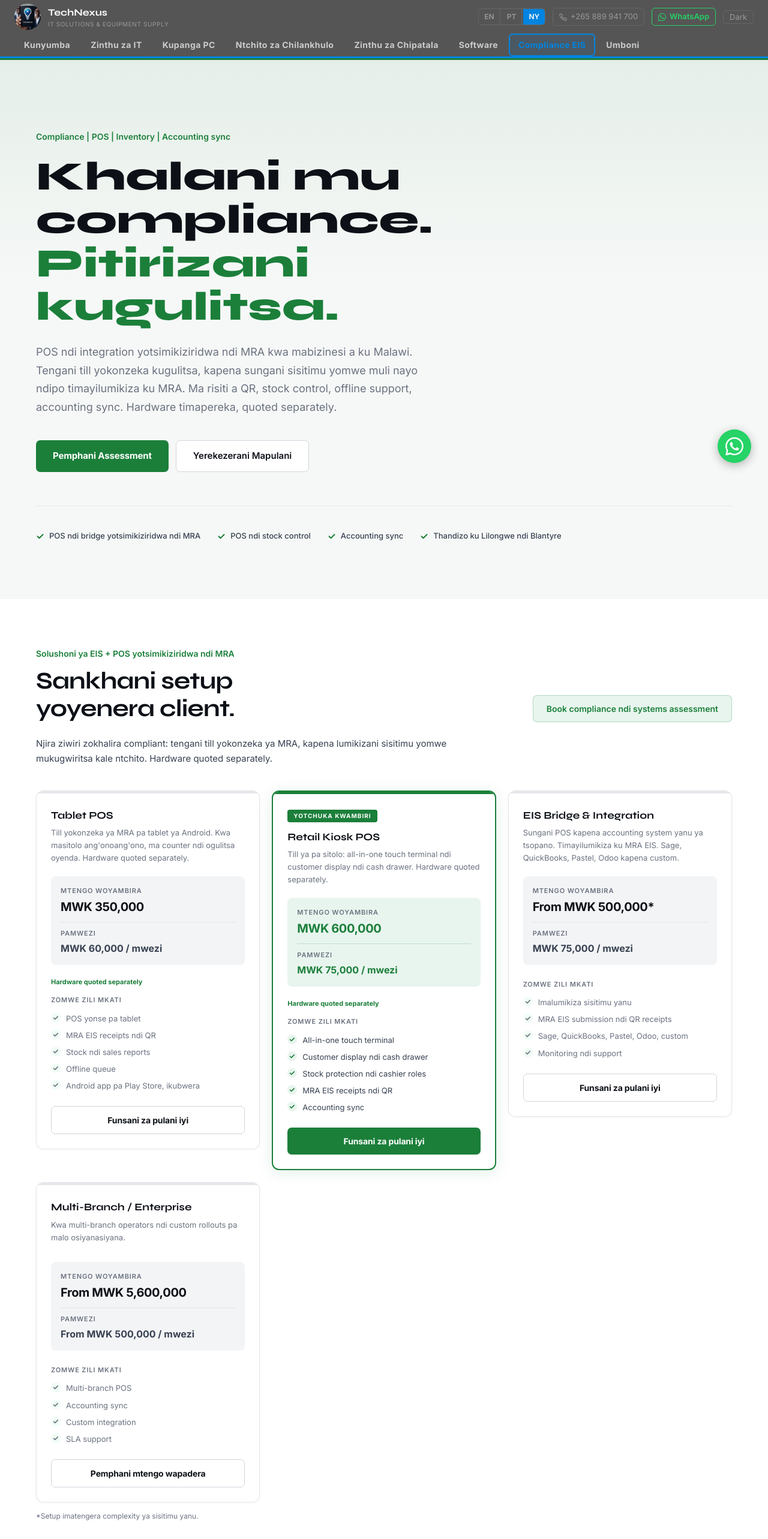
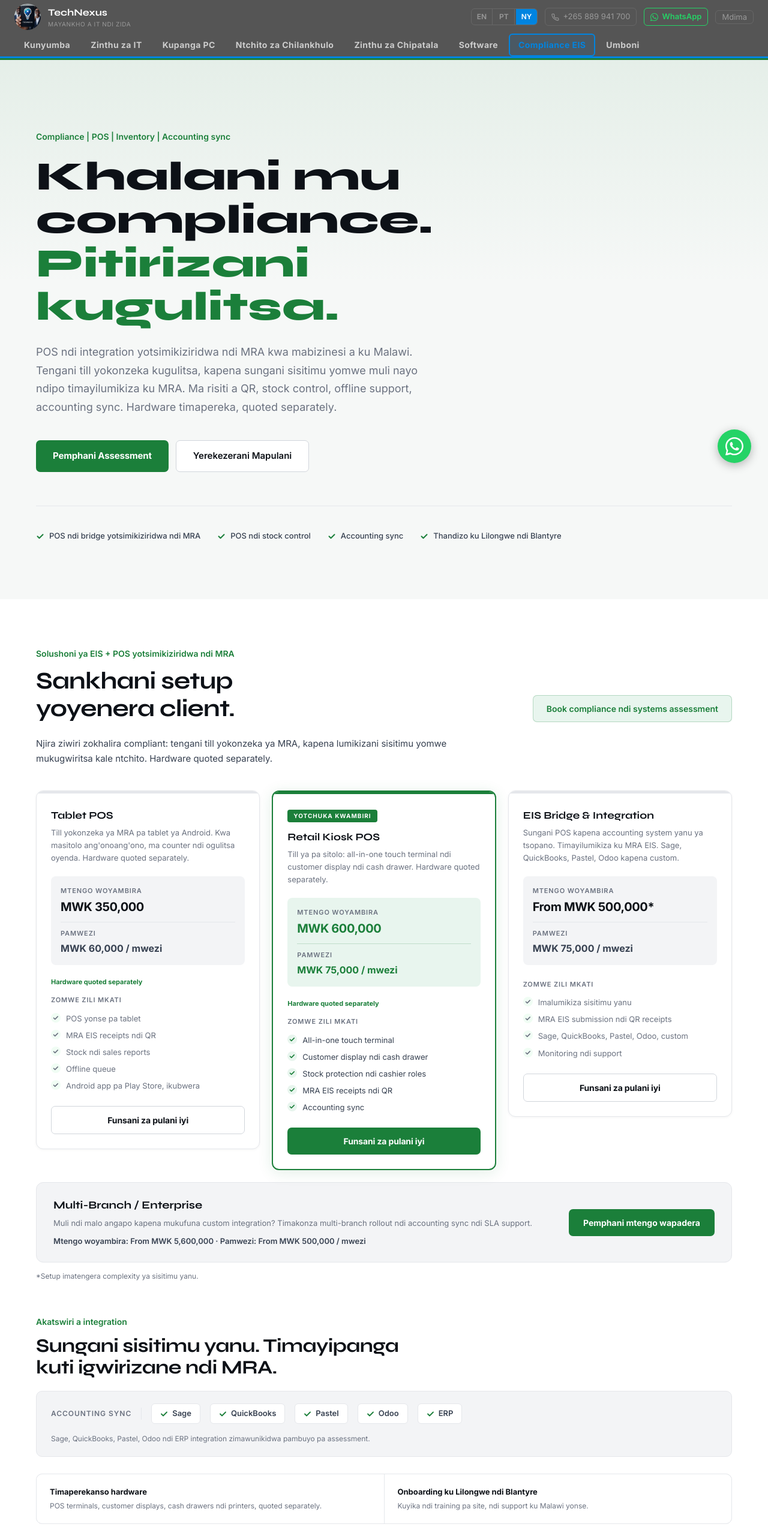
Before and after one commit to tafika-itaye/technexus-next, a Next.js app: page /ny/eis in a window 1280 px wide. Shown: the top 2566 px of the page at 60% size. Built offline with nearby package versions, Linux system fonts and the light colour scheme.

Commit message:
EIS: Multi-Branch as rectangle below offers, add optional services band

```diff
--- a/app/components/Footer.tsx
+++ b/app/components/Footer.tsx
@@ -3,9 +3,9 @@ import Link from "next/link";
 import { usePathname } from "next/navigation";
 
 const COPY = {
-  en: { rights: "All rights reserved.", privacy: "Privacy", terms: "Terms", credentials: "Credentials", cert: "MRA Certificate" },
-  pt: { rights: "Todos os direitos reservados.", privacy: "Privacidade", terms: "Termos", credentials: "Credenciais", cert: "Certificado MRA" },
-  ny: { rights: "Ufulu wonse ndi wosungidwa.", privacy: "Chinsinsi", terms: "Malamulo", credentials: "Umboni", cert: "Satifiketi ya MRA" },
+  en: { rights: "All rights reserved.", privacy: "Privacy", terms: "Terms", credentials: "Credentials", cert: "MRA Certificate", location: "Lilongwe and Blantyre, Malawi.", ppda: "PPDA Registered", mra: "MRA Compliant" },
+  pt: { rights: "Todos os direitos reservados.", privacy: "Privacidade", terms: "Termos", credentials: "Credenciais", cert: "Certificado MRA", location: "Lilongwe e Blantyre, Malawi.", ppda: "Registado PPDA", mra: "Conforme MRA" },
+  ny: { rights: "Ufulu wonse ndi wosungidwa.", privacy: "Chinsinsi", terms: "Malamulo", credentials: "Umboni", cert: "Satifiketi ya MRA", location: "Lilongwe ndi Blantyre, Malawi.", ppda: "Wolembedwa PPDA", mra: "Wovomerezeka ndi MRA" },
 };
 
 export default function Footer() {
@@ -18,7 +18,7 @@ export default function Footer() {
     <footer style={{ background: "var(--fl-neutral-90)", borderTop: "1px solid #2a2a2a", padding: "32px 40px", marginTop: "auto" }}>
       <div style={{ maxWidth: "1120px", margin: "0 auto", display: "flex", flexWrap: "wrap", alignItems: "center", justifyContent: "space-between", gap: "16px" }}>
         <div style={{ fontSize: "13px", color: "var(--fl-neutral-40)" }}>
-          &copy; 2026 TechNexus MW. {t.rights} Lilongwe and nationwide, Malawi.
+          &copy; 2026 TechNexus MW. {t.rights} {t.location}
         </div>
         <div style={{ display: "flex", gap: "24px", flexWrap: "wrap" }}>
           {[
@@ -43,7 +43,7 @@ export default function Footer() {
           </a>
         </div>
         <div style={{ fontSize: "12px", color: "var(--fl-neutral-60)" }}>
-          PPDA Registered &nbsp;|&nbsp; BRN.A6SNWQY &nbsp;|&nbsp; MRA Compliant
+          {t.ppda} &nbsp;|&nbsp; BRN.A6SNWQY &nbsp;|&nbsp; {t.mra}
         </div>
       </div>
     </footer>
--- a/app/components/Nav.tsx
+++ b/app/components/Nav.tsx
@@ -14,6 +14,12 @@ const links = [
   { href: "/eis",                  en: "EIS Compliance",    pt: "Conformidade EIS",       ny: "Compliance EIS" },
   { href: "/credentials",          en: "Credentials",       pt: "Credenciais",            ny: "Umboni" },
 ];
+
+const UI = {
+  en: { tagline: "IT Solutions & Equipment Supply", language: "Language", theme: "Toggle theme", dark: "Dark", light: "Light", darkMode: "Dark mode", lightMode: "Light mode", openMenu: "Open menu", closeMenu: "Close menu" },
+  pt: { tagline: "Soluções e Equipamento IT", language: "Idioma", theme: "Alternar tema", dark: "Escuro", light: "Claro", darkMode: "Modo escuro", lightMode: "Modo claro", openMenu: "Abrir menu", closeMenu: "Fechar menu" },
+  ny: { tagline: "Mayankho a IT ndi Zida", language: "Chilankhulo", theme: "Sinthani mawonekedwe", dark: "Mdima", light: "Kuwala", darkMode: "Mawonekedwe amdima", lightMode: "Mawonekedwe owala", openMenu: "Tsegulani menu", closeMenu: "Tsekani menu" },
+} as const;
 
 function getLang(pathname: string): "en" | "pt" | "ny" {
   if (pathname.startsWith("/pt")) return "pt";
@@ -41,6 +47,7 @@ export default function Nav() {
 
   const lang = getLang(pathname);
   const base = getBasePath(pathname);
+  const u = UI[lang];
 
   useEffect(() => {
     const saved = localStorage.getItem("tn-theme");
@@ -78,7 +85,7 @@ export default function Nav() {
           <Image src="/Products_logos/technexuslogo1.webp" alt="TechNexus logo" width={44} height={44} priority style={{ borderRadius: "50%", objectFit: "cover" }} />
           <div>
             <div style={{ fontFamily: "var(--font-display)", fontWeight: 700, fontSize: "1rem", color: "#fff" }}>TechNexus</div>
-            <div style={{ fontSize: "10px", color: "var(--fl-neutral-40)", textTransform: "uppercase", letterSpacing: "0.06em" }}>IT Solutions &amp; Equipment Supply</div>
+            <div style={{ fontSize: "10px", color: "var(--fl-neutral-40)", textTransform: "uppercase", letterSpacing: "0.06em" }}>{u.tagline}</div>
           </div>
         </Link>
 
@@ -93,8 +100,8 @@ export default function Nav() {
             <svg width="13" height="13" viewBox="0 0 24 24" fill="currentColor"><path d="M17.472 14.382c-.297-.149-1.758-.867-2.03-.967-.273-.099-.471-.148-.67.15-.197.297-.767.966-.94 1.164-.173.199-.347.223-.644.075-.297-.15-1.255-.463-2.39-1.475-.883-.788-1.48-1.761-1.653-2.059-.173-.297-.018-.458.13-.606.134-.133.298-.347.446-.52.149-.174.198-.298.298-.497.099-.198.05-.371-.025-.52-.075-.149-.669-1.612-.916-2.207-.242-.579-.487-.5-.669-.51-.173-.008-.371-.01-.57-.01-.198 0-.52.074-.792.372-.272.297-1.04 1.016-1.04 2.479 0 1.462 1.065 2.875 1.213 3.074.149.198 2.096 3.2 5.077 4.487.709.306 1.262.489 1.694.625.712.227 1.36.195 1.871.118.571-.085 1.758-.719 2.006-1.413.248-.694.248-1.289.173-1.413-.074-.124-.272-.198-.57-.347z"/><path d="M12 0C5.373 0 0 5.373 0 12c0 2.123.558 4.115 1.535 5.845L.057 23.704a.5.5 0 0 0 .614.666l6.062-1.594A11.942 11.942 0 0 0 12 24c6.627 0 12-5.373 12-12S18.627 0 12 0zm0 22c-1.885 0-3.652-.518-5.166-1.42l-.37-.218-3.83 1.006 1.022-3.724-.24-.386A9.943 9.943 0 0 1 2 12C2 6.477 6.477 2 12 2s10 4.477 10 10-4.477 10-10 10z"/></svg>
             WhatsApp
           </a>
-          <button onClick={toggleTheme} aria-label="Toggle theme" style={{ background: "none", border: "1px solid var(--fl-neutral-60)", borderRadius: "6px", color: "var(--fl-neutral-40)", fontSize: "13px", padding: "4px 10px", cursor: "pointer", lineHeight: 1 }}>
-            {dark ? "Light" : "Dark"}
+          <button onClick={toggleTheme} aria-label={u.theme} style={{ background: "none", border: "1px solid var(--fl-neutral-60)", borderRadius: "6px", color: "var(--fl-neutral-40)", fontSize: "13px", padding: "4px 10px", cursor: "pointer", lineHeight: 1 }}>
+            {dark ? u.light : u.dark}
           </button>
         </div>
 
@@ -105,7 +112,7 @@ export default function Nav() {
             <svg width="20" height="20" viewBox="0 0 24 24" fill="currentColor"><path d="M17.472 14.382c-.297-.149-1.758-.867-2.03-.967-.273-.099-.471-.148-.67.15-.197.297-.767.966-.94 1.164-.173.199-.347.223-.644.075-.297-.15-1.255-.463-2.39-1.475-.883-.788-1.48-1.761-1.653-2.059-.173-.297-.018-.458.13-.606.134-.133.298-.347.446-.52.149-.174.198-.298.298-.497.099-.198.05-.371-.025-.52-.075-.149-.669-1.612-.916-2.207-.242-.579-.487-.5-.669-.51-.173-.008-.371-.01-.57-.01-.198 0-.52.074-.792.372-.272.297-1.04 1.016-1.04 2.479 0 1.462 1.065 2.875 1.213 3.074.149.198 2.096 3.2 5.077 4.487.709.306 1.262.489 1.694.625.712.227 1.36.195 1.871.118.571-.085 1.758-.719 2.006-1.413.248-.694.248-1.289.173-1.413-.074-.124-.272-.198-.57-.347z"/><path d="M12 0C5.373 0 0 5.373 0 12c0 2.123.558 4.115 1.535 5.845L.057 23.704a.5.5 0 0 0 .614.666l6.062-1.594A11.942 11.942 0 0 0 12 24c6.627 0 12-5.373 12-12S18.627 0 12 0zm0 22c-1.885 0-3.652-.518-5.166-1.42l-.37-.218-3.83 1.006 1.022-3.724-.24-.386A9.943 9.943 0 0 1 2 12C2 6.477 6.477 2 12 2s10 4.477 10 10-4.477 10-10 10z"/></svg>
           </a>
           {/* Hamburger */}
-          <button aria-label={open ? "Close menu" : "Open menu"} aria-expanded={open} onClick={() => setOpen(!open)} style={{ background: "none", border: "none", cursor: "pointer", display: "flex", flexDirection: "column", gap: "5px", padding: "6px" }}>
+          <button aria-label={open ? u.closeMenu : u.openMenu} aria-expanded={open} onClick={() => setOpen(!open)} style={{ background: "none", border: "none", cursor: "pointer", display: "flex", flexDirection: "column", gap: "5px", padding: "6px" }}>
             <span style={{ display: "block", width: "22px", height: "2px", background: open ? "transparent" : "#fff", transition: "all 0.2s", transform: open ? "rotate(45deg) translate(5px,5px)" : "none" }} />
             <span style={{ display: "block", width: "22px", height: "2px", background: "#fff", transition: "all 0.2s", transform: open ? "rotate(45deg)" : "none", marginTop: open ? "-7px" : "0" }} />
             <span style={{ display: "block", width: "22px", height: "2px", background: open ? "transparent" : "#fff", transition: "all 0.2s", transform: open ? "rotate(-45deg) translate(5px,-5px)" : "none" }} />
@@ -114,7 +121,7 @@ export default function Nav() {
 
         {/* DESKTOP hamburger (hidden on mobile, shown on desktop) */}
         <button
-          aria-label={open ? "Close menu" : "Open menu"}
+          aria-label={open ? u.closeMenu : u.openMenu}
           aria-expanded={open}
           onClick={() => setOpen(!open)}
           className="ham-btn"
@@ -141,13 +148,13 @@ export default function Nav() {
           {/* Mobile-only: language + theme inside the drawer */}
           <div className="nav-mobile-drawer-controls">
             <div style={{ display: "flex", alignItems: "center", gap: "8px" }}>
-              <span style={{ fontSize: "12px", color: "var(--fl-neutral-40)", fontWeight: 600 }}>Language:</span>
+              <span style={{ fontSize: "12px", color: "var(--fl-neutral-40)", fontWeight: 600 }}>{u.language}:</span>
               <Link href={buildLink(base, "en")} style={{ padding: "4px 10px", fontSize: "12px", fontWeight: 700, textDecoration: "none", background: lang === "en" ? "var(--accent)" : "transparent", color: lang === "en" ? "#fff" : "var(--fl-neutral-40)", border: "1px solid var(--fl-neutral-60)", borderRadius: "4px" }}>EN</Link>
               <Link href={buildLink(base, "pt")} style={{ padding: "4px 10px", fontSize: "12px", fontWeight: 700, textDecoration: "none", background: lang === "pt" ? "var(--accent)" : "transparent", color: lang === "pt" ? "#fff" : "var(--fl-neutral-40)", border: "1px solid var(--fl-neutral-60)", borderRadius: "4px" }}>PT</Link>
               <Link href={buildLink(base, "ny")} style={{ padding: "4px 10px", fontSize: "12px", fontWeight: 700, textDecoration: "none", background: lang === "ny" ? "var(--accent)" : "transparent", color: lang === "ny" ? "#fff" : "var(--fl-neutral-40)", border: "1px solid var(--fl-neutral-60)", borderRadius: "4px" }}>NY</Link>
             </div>
             <button onClick={toggleTheme} style={{ background: "none", border: "1px solid var(--fl-neutral-60)", borderRadius: "6px", color: "var(--fl-neutral-40)", fontSize: "13px", padding: "6px 14px", cursor: "pointer" }}>
-              {dark ? "Light mode" : "Dark mode"}
+              {dark ? u.lightMode : u.darkMode}
             </button>
           </div>
         </div>
--- a/app/eis/EisClient.tsx
+++ b/app/eis/EisClient.tsx
@@ -22,8 +22,9 @@ const PLAN_META = [
   { name: "Tablet POS",                setup: "MWK 350,000",        monthly: "MWK 60,000",        popular: false, hardware: true,  note: false },
   { name: "Retail Kiosk POS",          setup: "MWK 600,000",        monthly: "MWK 75,000",        popular: true,  hardware: true,  note: false },
   { name: "EIS Bridge & Integration",  setup: "From MWK 500,000",   monthly: "MWK 75,000",        popular: false, hardware: false, note: true  },
-  { name: "Multi-Branch / Enterprise", setup: "From MWK 5,600,000", monthly: "From MWK 500,000",  popular: false, hardware: false, note: false },
 ];
+
+const MB = { setup: "From MWK 5,600,000", monthly: "From MWK 500,000" };
 
 const STR: Record<EisLang, {
   heroTitle1: string; heroTitle2: string; heroSub: string; ctaConsult: string; ctaCompare: string;
@@ -31,7 +32,7 @@ const STR: Record<EisLang, {
   pricingEyebrow: string; pricingTitle: string; pricingLede: string; askUs: string;
   setupFee: string; monthlyLabel: string; perMonth: string; mostPopular: string; whatsIncluded: string;
   enquirePlan: string; customQuote: string;
-  integrations: string; integrationsNote: string; integrationsTitle: string; integrationsLede: string; hardwareNote: string; setupNote: string; addonsTitle: string; addonsLede: string; addons: [string, string][];
+  integrations: string; integrationsNote: string; integrationsTitle: string; integrationsLede: string; hardwareNote: string; setupNote: string; addonsTitle: string; addonsLede: string; addons: [string, string][]; mbTitle: string; mbDesc: string;
   perks: [string, string][];
   valueEyebrow: string; valueTitle: string; valueBody: string;
   pillars: { title: string; body: string }[];
@@ -65,6 +66,7 @@ const STR: Record<EisLang, {
     hardwareNote: "Hardware quoted separately", setupNote: "*Setup depends on the complexity of your existing system.",
     pricingLede: "Two ways to get compliant: take an MRA-ready till, or connect the system you already run. Hardware is quoted separately.",
     addonsTitle: "Optional services", addonsLede: "Charged separately, quoted on request.",
+    mbTitle: "Multi-Branch / Enterprise", mbDesc: "Running several sites or need custom integration? We scope a multi-branch rollout with accounting sync and SLA support.",
     addons: [
       ["EIS portal registration", "We register your business on the MRA EIS portal."],
       ["Barcode and product registration", "Product barcodes and catalogue set up for your stock."],
@@ -121,8 +123,6 @@ const STR: Record<EisLang, {
         features: ["All-in-one touch terminal","Customer display and cash drawer","Stock protection and cashier roles","MRA EIS receipts with QR","Accounting sync"] },
       { desc: "Keep your current POS or accounting system. We connect it to MRA EIS. Sage, QuickBooks, Pastel, Odoo or custom.",
         features: ["Connects your existing system","MRA EIS submission and QR receipts","Sage, QuickBooks, Pastel, Odoo, custom","Monitoring and support"] },
-      { desc: "For multi-branch operators and custom rollouts across sites.",
-        features: ["Multi-branch POS","Accounting sync","Custom integration","SLA support"] },
     ],
   },
 
@@ -143,6 +143,7 @@ const STR: Record<EisLang, {
     hardwareNote: "Hardware orçamentado à parte", setupNote: "*A instalação depende da complexidade do seu sistema.",
     pricingLede: "Duas formas de ficar conforme: leve uma caixa pronta para a MRA, ou ligue o sistema que já usa. O hardware é orçamentado à parte.",
     addonsTitle: "Serviços opcionais", addonsLede: "Cobrados à parte, orçamentados a pedido.",
+    mbTitle: "Multi-filial / Empresa", mbDesc: "Tem várias lojas ou precisa de integração personalizada? Definimos um rollout multi-filial com sincronização contabilística e suporte SLA.",
     addons: [
       ["Registo no portal EIS", "Registamos a sua empresa no portal EIS da MRA."],
       ["Registo de códigos de barras e produtos", "Códigos de barras e catálogo de produtos configurados para o seu stock."],
@@ -199,8 +200,6 @@ const STR: Record<EisLang, {
         features: ["Terminal táctil tudo-em-um","Ecrã para o cliente e gaveta de dinheiro","Protecção de stock e perfis de caixa","Recibos EIS da MRA com QR","Sincronização contabilística"] },
       { desc: "Mantenha o seu POS ou sistema contabilístico actual. Nós ligamo-lo ao EIS da MRA. Sage, QuickBooks, Pastel, Odoo ou personalizado.",
         features: ["Liga o seu sistema existente","Submissão EIS da MRA e recibos QR","Sage, QuickBooks, Pastel, Odoo, personalizado","Monitorização e suporte"] },
-      { desc: "Para operadores multi-filial e rollouts personalizados em vários locais.",
-        features: ["POS multi-filial","Sincronização contabilística","Integração personalizada","Suporte SLA"] },
     ],
   },
 
@@ -221,6 +220,7 @@ const STR: Record<EisLang, {
     hardwareNote: "Hardware quoted separately", setupNote: "*Setup imatengera complexity ya sisitimu yanu.",
     pricingLede: "Njira ziwiri zokhalira compliant: tengani till yokonzeka ya MRA, kapena lumikizani sisitimu yomwe mukugwiritsa kale ntchito. Hardware quoted separately.",
     addonsTitle: "Ntchito zowonjezera", addonsLede: "Zimalipiritsidwa padera, quoted pa pempho.",
+    mbTitle: "Multi-Branch / Enterprise", mbDesc: "Muli ndi malo angapo kapena mukufuna custom integration? Timakonza multi-branch rollout ndi accounting sync ndi SLA support.",
     addons: [
       ["Registration pa EIS portal", "Timalembetsa bizinesi yanu pa MRA EIS portal."],
       ["Barcode ndi product registration", "Ma barcode a zinthu ndi catalogue yokonzedwa ya stock yanu."],
@@ -277,8 +277,6 @@ const STR: Record<EisLang, {
         features: ["All-in-one touch terminal","Customer display ndi cash drawer","Stock protection ndi cashier roles","MRA EIS receipts ndi QR","Accounting sync"] },
       { desc: "Sungani POS kapena accounting system yanu ya tsopano. Timayilumikiza ku MRA EIS. Sage, QuickBooks, Pastel, Odoo kapena custom.",
         features: ["Imalumikiza sisitimu yanu","MRA EIS submission ndi QR receipts","Sage, QuickBooks, Pastel, Odoo, custom","Monitoring ndi support"] },
-      { desc: "Kwa multi-branch operators ndi custom rollouts pa malo osiyanasiyana.",
-        features: ["Multi-branch POS","Accounting sync","Custom integration","SLA support"] },
     ],
   },
 };
@@ -456,6 +454,17 @@ export default function EisClient({ lang = "en" }: { lang?: EisLang }) {
                 </div>
               </div>
             ))}
+          </div>
+
+          <div style={{ marginTop: "20px", border: `1px solid ${BDR}`, borderRadius: "12px", background: LIGHT, padding: "24px 28px", display: "flex", alignItems: "center", justifyContent: "space-between", gap: "24px", flexWrap: "wrap" }}>
+            <div style={{ flex: "1 1 420px" }}>
+              <h3 style={{ fontFamily: "var(--font-syne, 'Inter', system-ui, sans-serif)", fontSize: "18px", fontWeight: 700, color: INK, marginBottom: "6px" }}>{t.mbTitle}</h3>
+              <p style={{ fontSize: "13px", color: MUTED, lineHeight: 1.6, margin: "0 0 10px" }}>{t.mbDesc}</p>
+              <div style={{ fontSize: "13px", fontWeight: 600, color: BODY }}>{t.setupFee}: {MB.setup} &middot; {t.monthlyLabel}: {MB.monthly} {t.perMonth}</div>
+            </div>
+            <a href={"https://wa.me/265889941700?text=" + encodeURIComponent("Hi TechNexus, I would like to enquire about the Multi-Branch / Enterprise package")} target="_blank" rel="noopener" style={{ display: "inline-flex", alignItems: "center", gap: "8px", background: G, color: WHITE, fontWeight: 700, fontSize: "14px", padding: "12px 24px", borderRadius: "7px", textDecoration: "none", whiteSpace: "nowrap" as const }}>
+              {t.customQuote}
+            </a>
           </div>
 
           <p style={{ fontSize: "12px", color: MUTED, marginTop: "14px" }}>{t.setupNote}</p>
```
Also changed, not shown: app/components/WhatsAppChat.tsx (+8 -5 lines).
